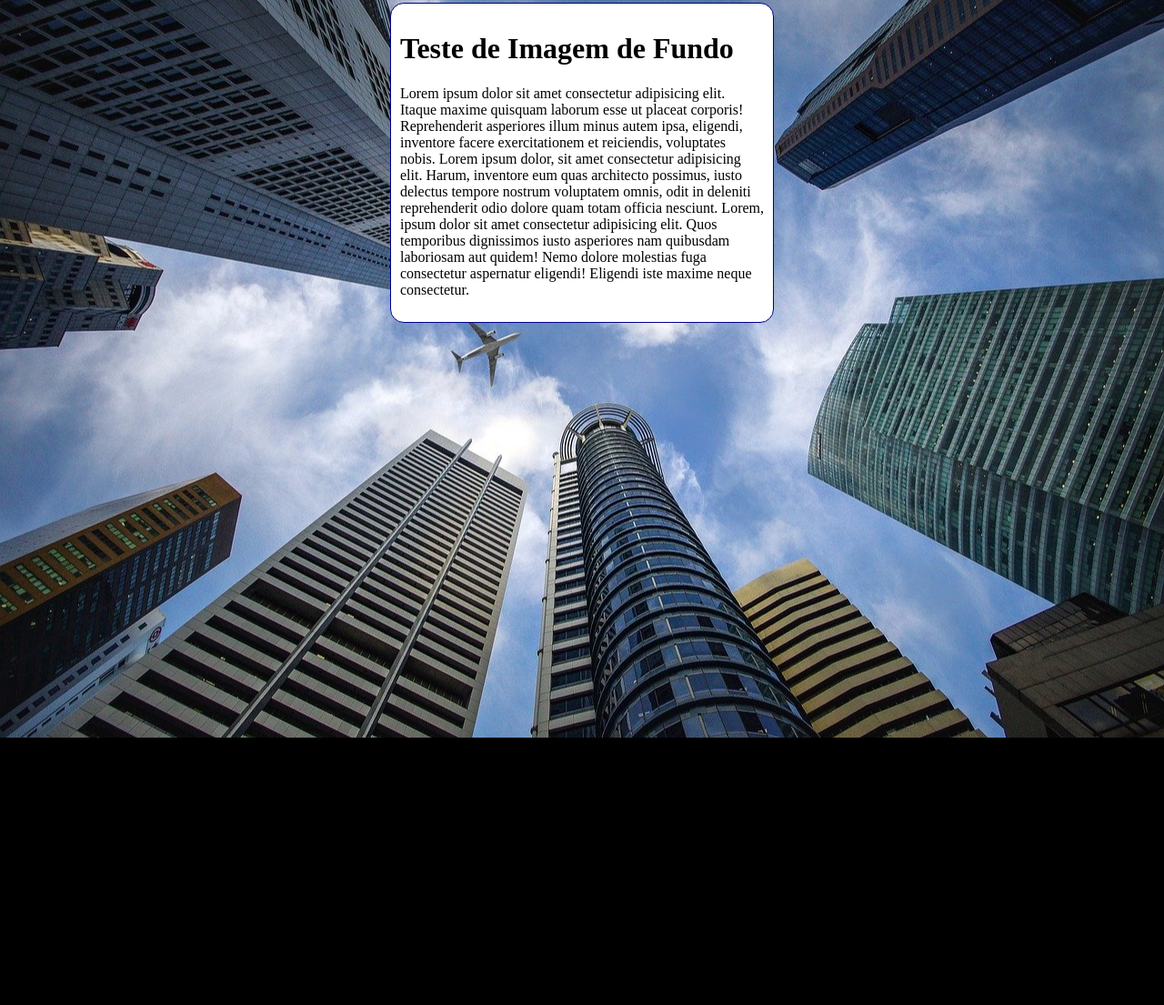
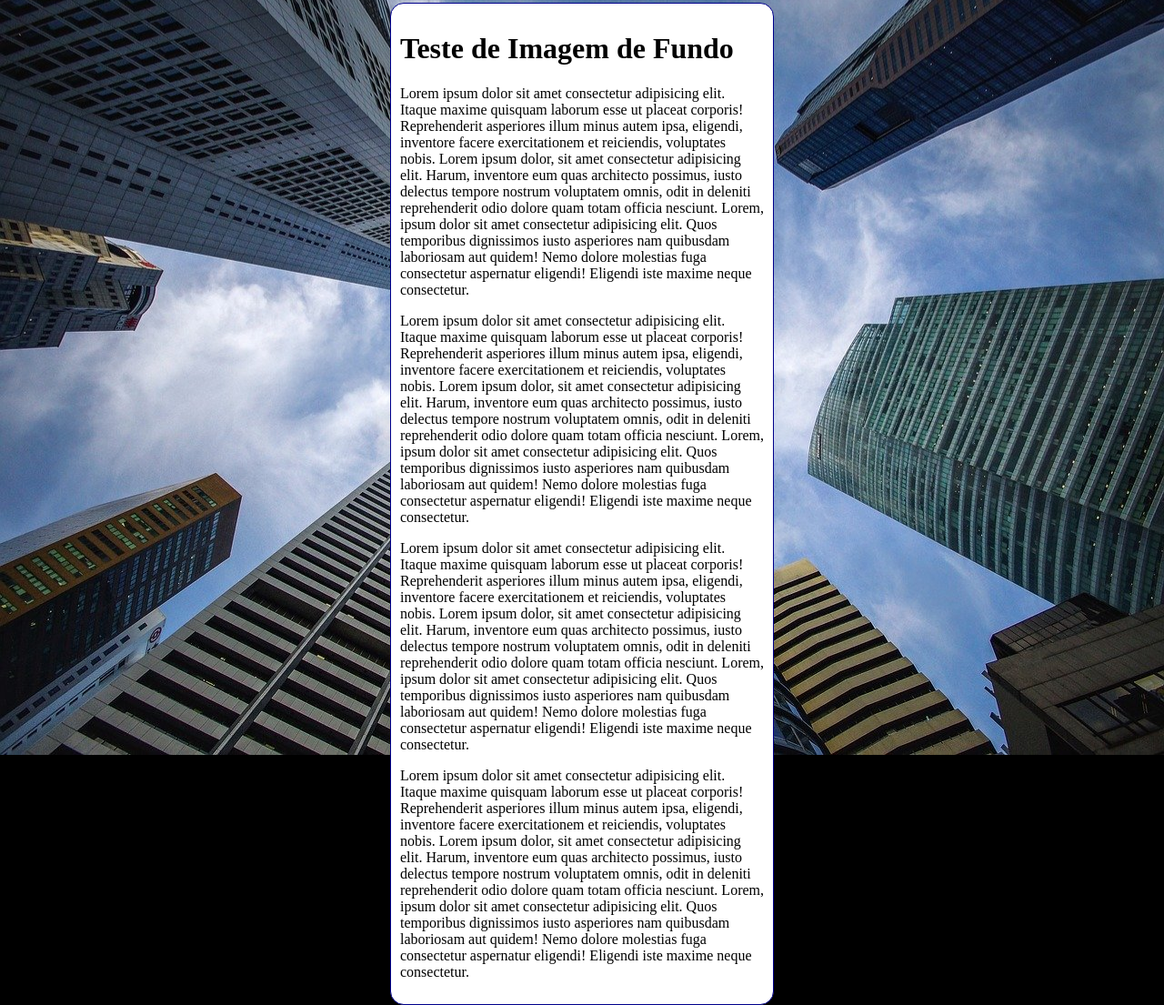
Before and after one commit to gilbertomoreiracoelho/html-css, a plain HTML site: page exercícios/ex022/fundo006.html in a window 1280 px wide. Shown: the part 5-1110 px from the top of the page at 91% size. Before the commit the page ends 816 px from the top, so only its background shows below. Drawn offline with Linux system fonts and the light colour scheme.

Commit message:
Update fundo006.html

```diff
--- a/exercícios/ex022/fundo006.html
+++ b/exercícios/ex022/fundo006.html
@@ -30,6 +30,12 @@
         <h1>Teste de Imagem de Fundo</h1>
         <p>Lorem ipsum dolor sit amet consectetur adipisicing elit. Itaque maxime quisquam laborum esse ut placeat corporis! Reprehenderit asperiores illum minus autem ipsa, eligendi, inventore facere exercitationem et reiciendis, voluptates nobis. Lorem ipsum dolor, sit amet consectetur adipisicing elit. Harum, inventore eum quas architecto possimus, iusto delectus tempore nostrum voluptatem omnis, odit in deleniti reprehenderit odio dolore quam totam officia nesciunt. Lorem, ipsum dolor sit amet consectetur adipisicing elit. Quos temporibus dignissimos iusto asperiores nam quibusdam laboriosam aut quidem! Nemo dolore molestias fuga consectetur aspernatur eligendi! Eligendi iste maxime neque consectetur.
         </p>
+        <p>Lorem ipsum dolor sit amet consectetur adipisicing elit. Itaque maxime quisquam laborum esse ut placeat corporis! Reprehenderit asperiores illum minus autem ipsa, eligendi, inventore facere exercitationem et reiciendis, voluptates nobis. Lorem ipsum dolor, sit amet consectetur adipisicing elit. Harum, inventore eum quas architecto possimus, iusto delectus tempore nostrum voluptatem omnis, odit in deleniti reprehenderit odio dolore quam totam officia nesciunt. Lorem, ipsum dolor sit amet consectetur adipisicing elit. Quos temporibus dignissimos iusto asperiores nam quibusdam laboriosam aut quidem! Nemo dolore molestias fuga consectetur aspernatur eligendi! Eligendi iste maxime neque consectetur.
+        </p>
+        <p>Lorem ipsum dolor sit amet consectetur adipisicing elit. Itaque maxime quisquam laborum esse ut placeat corporis! Reprehenderit asperiores illum minus autem ipsa, eligendi, inventore facere exercitationem et reiciendis, voluptates nobis. Lorem ipsum dolor, sit amet consectetur adipisicing elit. Harum, inventore eum quas architecto possimus, iusto delectus tempore nostrum voluptatem omnis, odit in deleniti reprehenderit odio dolore quam totam officia nesciunt. Lorem, ipsum dolor sit amet consectetur adipisicing elit. Quos temporibus dignissimos iusto asperiores nam quibusdam laboriosam aut quidem! Nemo dolore molestias fuga consectetur aspernatur eligendi! Eligendi iste maxime neque consectetur.
+        </p>
+        <p>Lorem ipsum dolor sit amet consectetur adipisicing elit. Itaque maxime quisquam laborum esse ut placeat corporis! Reprehenderit asperiores illum minus autem ipsa, eligendi, inventore facere exercitationem et reiciendis, voluptates nobis. Lorem ipsum dolor, sit amet consectetur adipisicing elit. Harum, inventore eum quas architecto possimus, iusto delectus tempore nostrum voluptatem omnis, odit in deleniti reprehenderit odio dolore quam totam officia nesciunt. Lorem, ipsum dolor sit amet consectetur adipisicing elit. Quos temporibus dignissimos iusto asperiores nam quibusdam laboriosam aut quidem! Nemo dolore molestias fuga consectetur aspernatur eligendi! Eligendi iste maxime neque consectetur.
+        </p>
     </main>
 
 </body>
```
